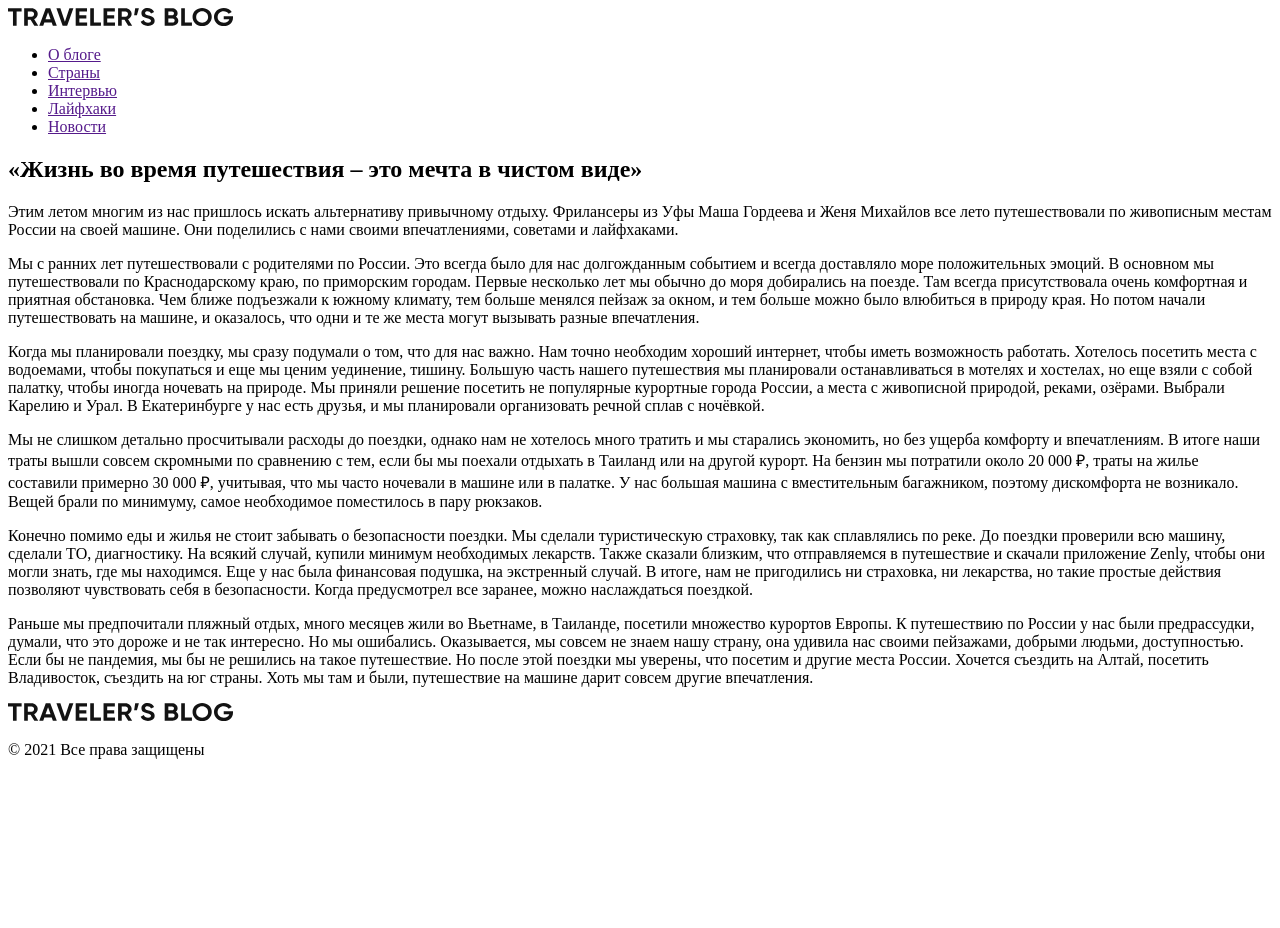
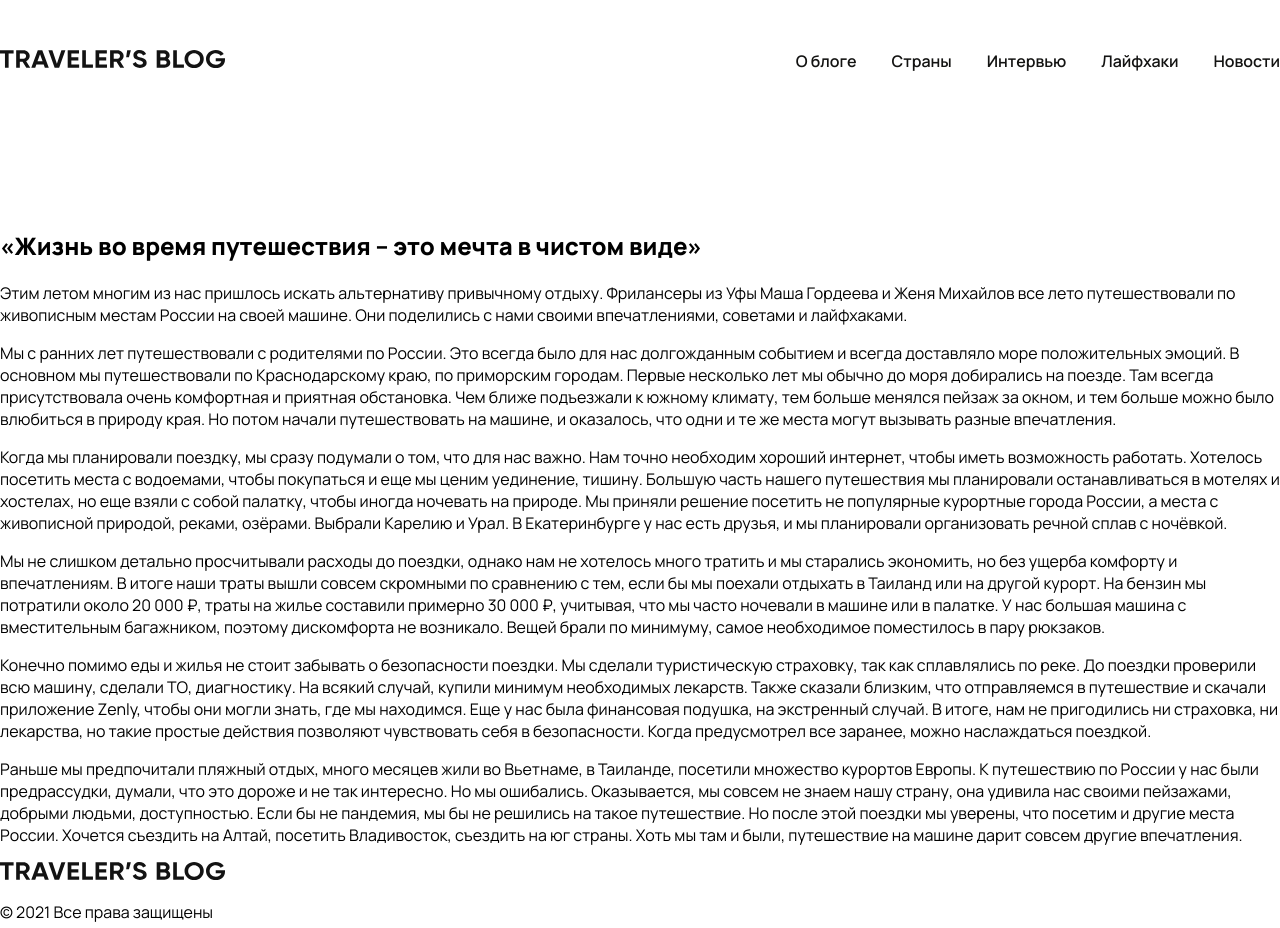
Before and after one commit to NataliaVozhdaeva/grid-learning, a plain HTML site: page travel-blog/index.html in a window 1280 px wide. Drawn offline with Linux system fonts and the light colour scheme.

Commit message:
feat: add header

```diff
--- a/travel-blog/index.html
+++ b/travel-blog/index.html
@@ -5,9 +5,12 @@
     <meta name="viewport" content="width=device-width, initial-scale=1.0" />
     <title>Travellers</title>
 
+    <link rel="preconnect" href="https://fonts.googleapis.com" />
+    <link rel="preconnect" href="https://fonts.gstatic.com" crossorigin />
+    <link href="https://fonts.googleapis.com/css2?family=Manrope:wght@400;600;800&display=swap" rel="stylesheet" />
     <link rel="stylesheet" href="./styles.css" />
   </head>
-  <body>
+  <body class="body">
     <header class="header">
       <nav class="nav">
         <div class="logo">
--- a/travel-blog/styles.css
+++ b/travel-blog/styles.css
@@ -1,2 +1,52 @@
+:root {
+  --text: #131312;
+  --hover: green;
+}
+
+* {
+  font-family: 'Manrope', sans-serif;
+  transition: 0.5s;
+}
+
+.list {
+  margin: 0;
+  padding: 0;
+  list-style: none;
+}
+
+.link,
+.link:visited {
+  text-decoration: none;
+  color: var(--text);
+}
+
+.link:hover {
+  color: var(--hover);
+  font-weight: 600;
+}
+
+.body {
+  max-width: 1600px;
+  margin: 50px auto;
+}
+
+.header {
+  margin-bottom: 156px;
+}
+
+.nav {
+  display: flex;
+}
+
 .logo {
+  flex-grow: 1;
 }
+
+.nav-list {
+  display: flex;
+  flex-wrap: wrap;
+  gap: 35px;
+
+  font-weight: 600;
+  font-size: 16px;
+}
```
